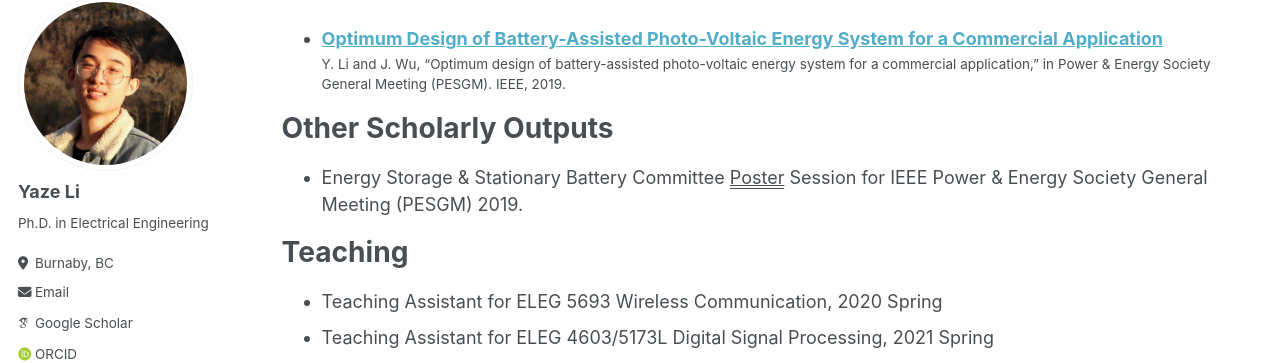
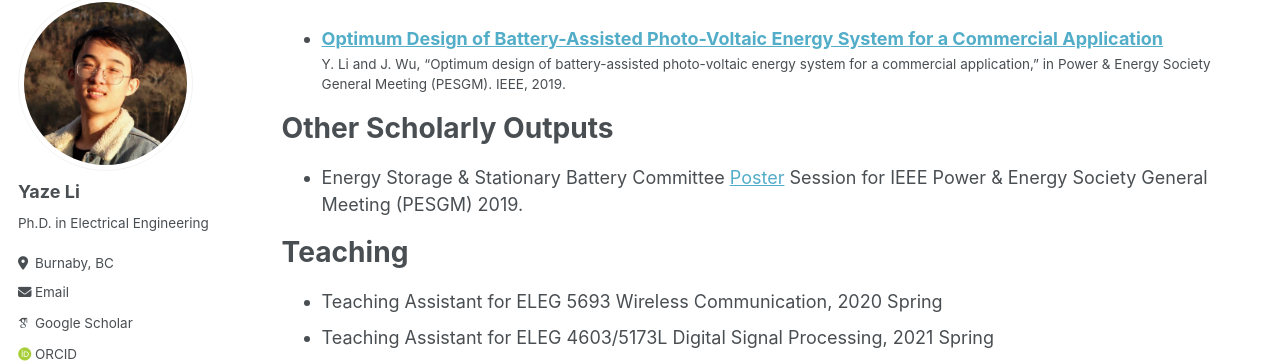
Before and after one commit to Arthurliyaze/Arthurliyaze.github.io, a Jekyll site: the page built from _pages/cv.md, in a window 1280 px wide and 900 px high, scrolled down 1298 px. Shown: the part 90-453 px from the top of the window. Built offline with Jekyll 4.4.1, drawn with Linux system fonts in a browser that asks for light colours; some web fonts are replaced.

Commit message:
Update cv.md

```diff
--- a/_pages/cv.md
+++ b/_pages/cv.md
@@ -8,7 +8,7 @@ redirect_from:
 ---
 
 {% include base_path %}
-You can also find and download my [CV in PDF](files/CV.pdf).
+You can also find and download my [CV in PDF](https://github.com/Arthurliyaze/Arthurliyaze.github.io/blob/master/files/CV.pdf).
 
 Education
 ======
@@ -43,7 +43,7 @@ Publications
 
 Other Scholarly Outputs
 ======
-* Energy Storage & Stationary Battery Committee <u><a href="https://github.com/Arthurliyaze/Arthurliyaze.github.io/blob/master/files/poster.pdf">Poster</a></u> Session for IEEE Power & Energy Society General Meeting (PESGM) 2019.
+* Energy Storage & Stationary Battery Committee [Poster](https://github.com/Arthurliyaze/Arthurliyaze.github.io/blob/master/files/poster.pdf) Session for IEEE Power & Energy Society General Meeting (PESGM) 2019.
 
 Teaching
 ======
```
